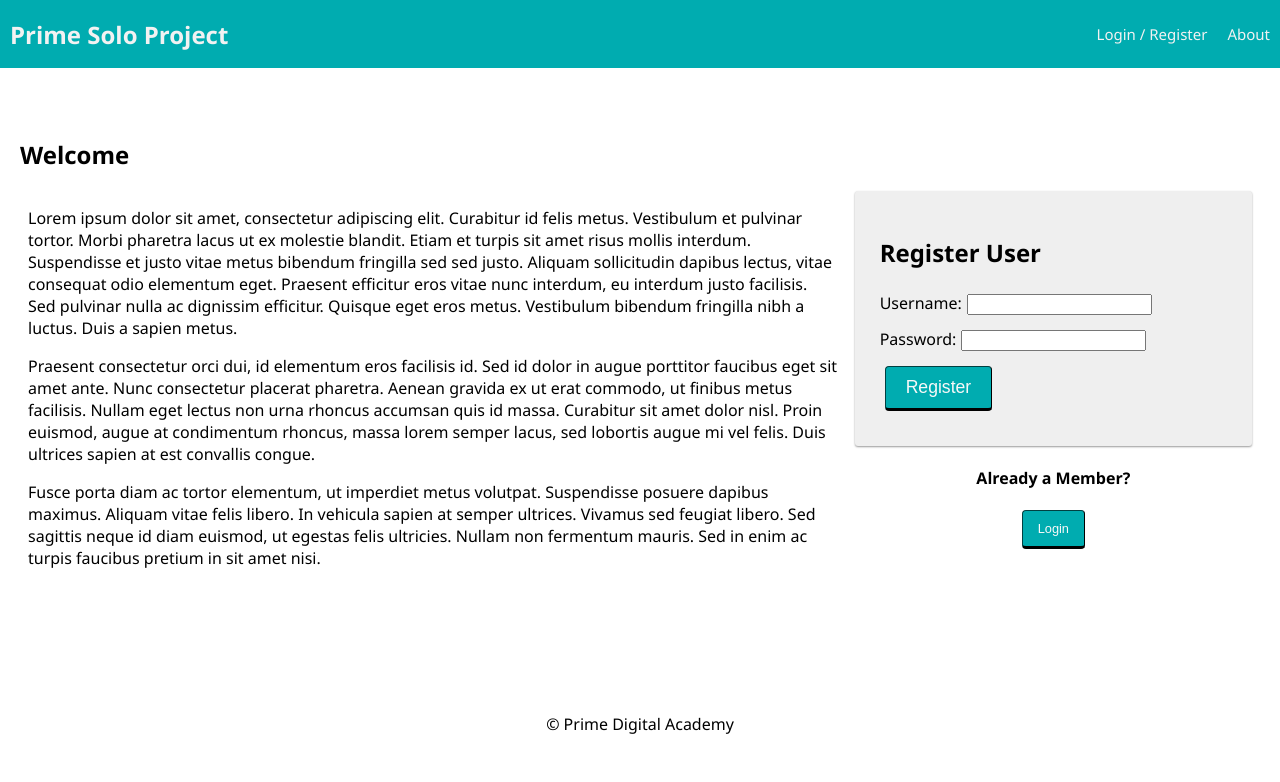
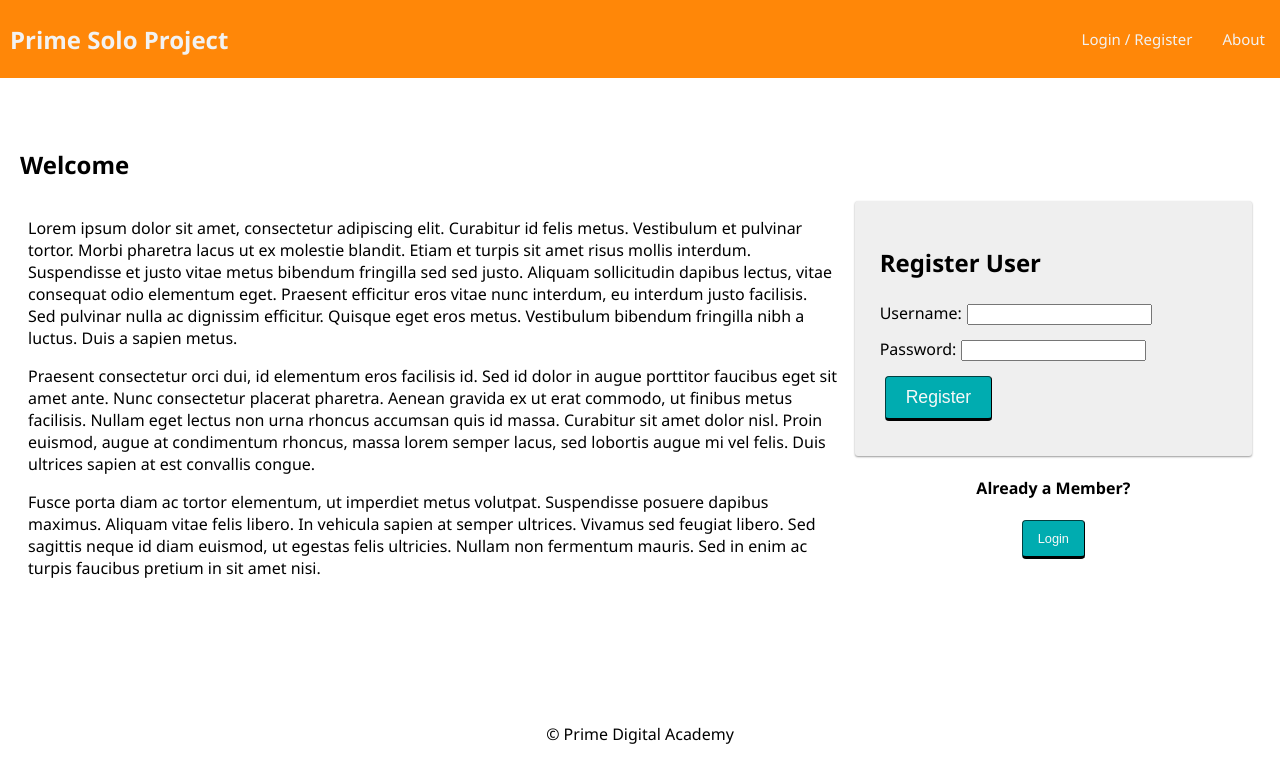
Before and after one commit to BradenSoller/prime-solo-project, a React (Create React App) app: page /#/home in a window 1280 px wide. Shown: the top 782 px of the page. Built offline with nearby package versions, Linux system fonts and the light colour scheme; no server answers.

Commit message:
added some css

```diff
--- a/src/components/Nav/Nav.css
+++ b/src/components/Nav/Nav.css
@@ -5,7 +5,7 @@
   align-items: center;
 
   margin: 0 0 30px;
-  background-color: #00acb0;
+  background-color: #ff8708;
   overflow: hidden;
 }
 
@@ -24,11 +24,12 @@
 .navLink {
   display: inline-block;
   color: #f2f2f2;
-  background-color: #00acb0;
+  background-color: #ff8708;
   text-align: center;
   padding: 24px 10px;
   text-decoration: none;
   font-size: 15px;
+  margin: 5px;
 
   /* these last two make the logout button in
   the nav bar look like another link */
@@ -38,5 +39,5 @@
 }
 
 .navLink:hover {
-  background-color: #008183;
+  background-color: #b57a04;
 }
```
Also changed, not shown: src/components/HomePage/Home.css (added, +8 -0 lines).
